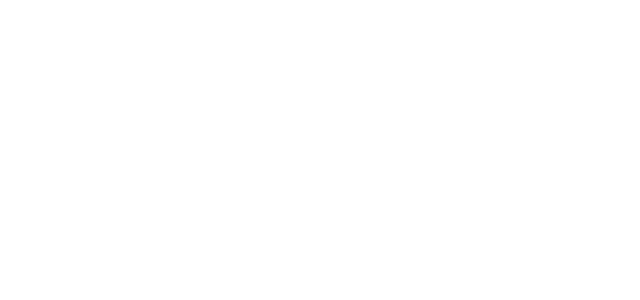
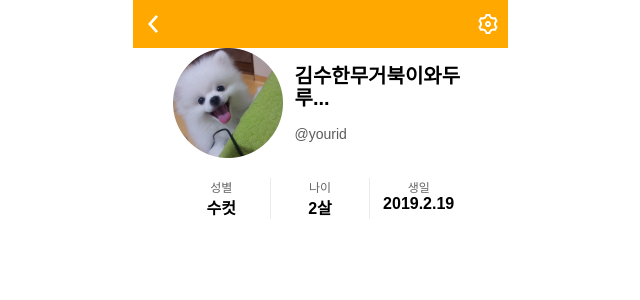
Before and after one commit to psychology50/fit-a-pet, a React (Create React App) app in the folder frontend/: page /MyPetProfile in a window 1280 px wide. Before the commit this address had no page. Shown: the top 300 px of the page, without its empty margins (320-960 px from the left). Built offline with nearby package versions, Linux system fonts and the light colour scheme; a web font is replaced by a local one.

Commit message:
MyPetProfile

```diff
--- a/frontend/src/App.js
+++ b/frontend/src/App.js
@@ -10,7 +10,7 @@
 import PetProfile from './page/MainPage/PetProfile';
 import TotalContainer from './styles/TotalForm';
 import { BrowserRouter as Router, Route, Routes} from 'react-router-dom';
-import MyProfile from './page/Profile/MyProfile'
+import MyPetProfile from './page/PetProfile/MyPetProfile';
 
 function App() {
 
@@ -28,7 +28,7 @@
           <Route path="/CreatePet" element={<CreatePet/>}></Route>
           <Route path="/ModifyMember" element={<ModifyMember/>}></Route>
           <Route path="/PetProfile/:id" element={<PetProfile/>}></Route>
-          <Route path="/MyProfile" element={<MyProfile/>}></Route>
+          <Route path="/MyPetProfile" element={<MyPetProfile/>}></Route>
 				</Routes>
 			</Router>
     </TotalContainer>
--- a/frontend/src/page/Profile/MyProfile.js
+++ b/frontend/src/page/PetProfile/MyPetProfile.js
@@ -2,10 +2,10 @@
 import React from "react";
 // import {Link} from 'react-router-dom';
 import ProfileNavBar from "../../Componets/ProfileNavBar";
-import MyProfileContainer from "../../Componets/MyProfileContainer";
+import MyProfileContainer from "../../Componets/PetProfileContainer";
 import styled from 'styled-components';
 
-function MyProfile() {
+function MyPetProfile() {
     return (
         <div>
             <ProfileNavBar/>
@@ -14,7 +14,7 @@
         </div>
     );
 }
-export default MyProfile;
+export default MyPetProfile;
 
 const div=styled.div`
 
```
Also changed, not shown: frontend/src/Componets/PetProfileContainer.js (renamed from frontend/src/Componets/MyProfileContainer.js).
